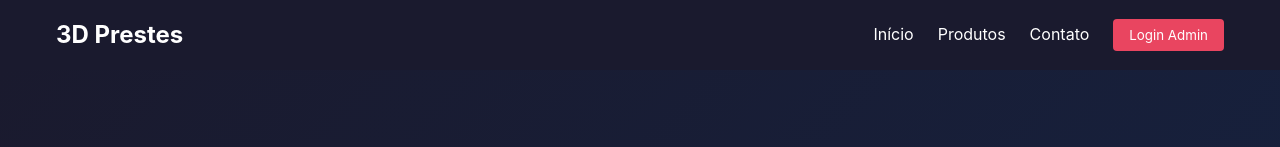
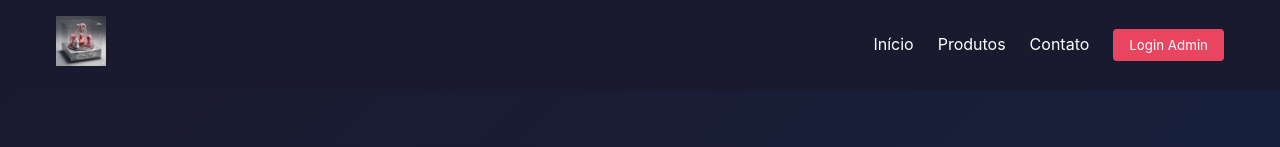
Before and after one commit to juliano923621-cpu/Googlesite, a React (Vite) app: page /#home in a window 1280 px wide. Shown: the top 147 px of the page. Built offline with nearby package versions, Linux system fonts and the light colour scheme; no server answers; the database is empty.

Commit message:
Add 3D Prestes logo to header

```diff
--- a/src/components/Header.css
+++ b/src/components/Header.css
@@ -13,6 +13,15 @@
   display: flex;
   justify-content: space-between;
   align-items: center;
+}
+
+.logo a {
+  display: block;
+}
+
+.logo img {
+  height: 50px;
+  width: auto;
 }
 
 .logo h1 {
--- a/src/components/Header.jsx
+++ b/src/components/Header.jsx
@@ -27,7 +27,9 @@ export default function Header() {
     <header className="header">
       <div className="header-container">
         <div className="logo">
-          <h1>{settings.storeName || 'Loja 3D'}</h1>
+          <a href="#home">
+            <img src="/logo.png" alt="3D Prestes" />
+          </a>
         </div>
 
         <button className="menu-toggle" onClick={() => setShowMenu(!showMenu)}>
```
Also changed, not shown: public/logo.png (added).
